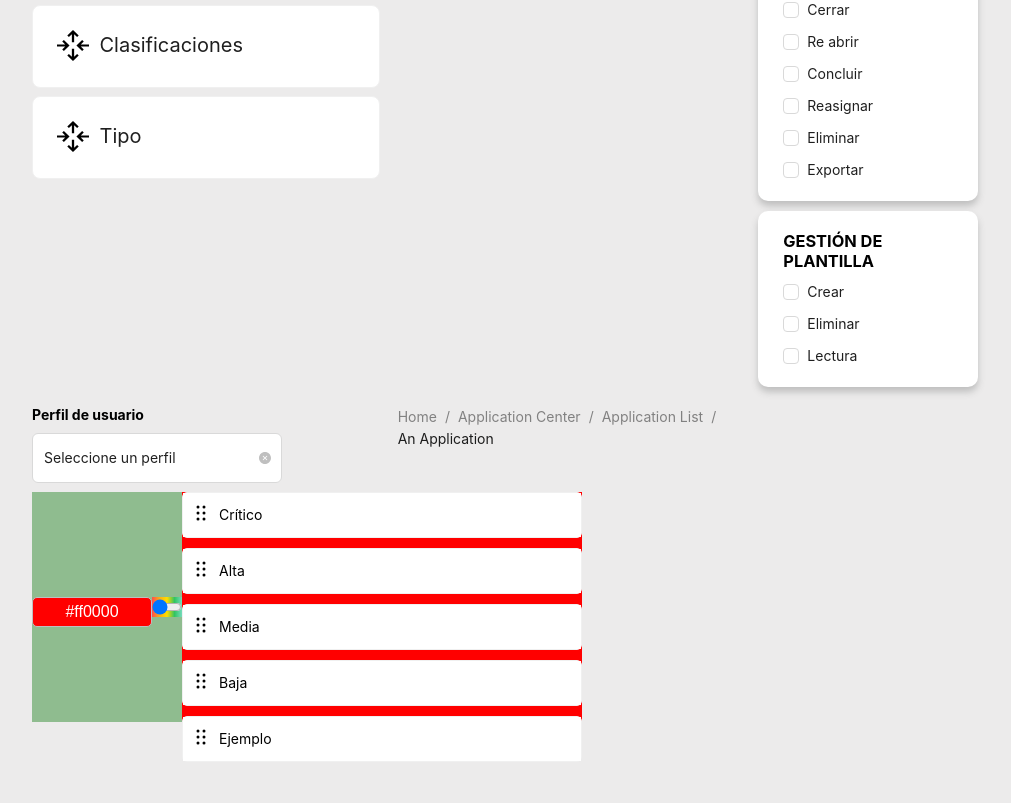
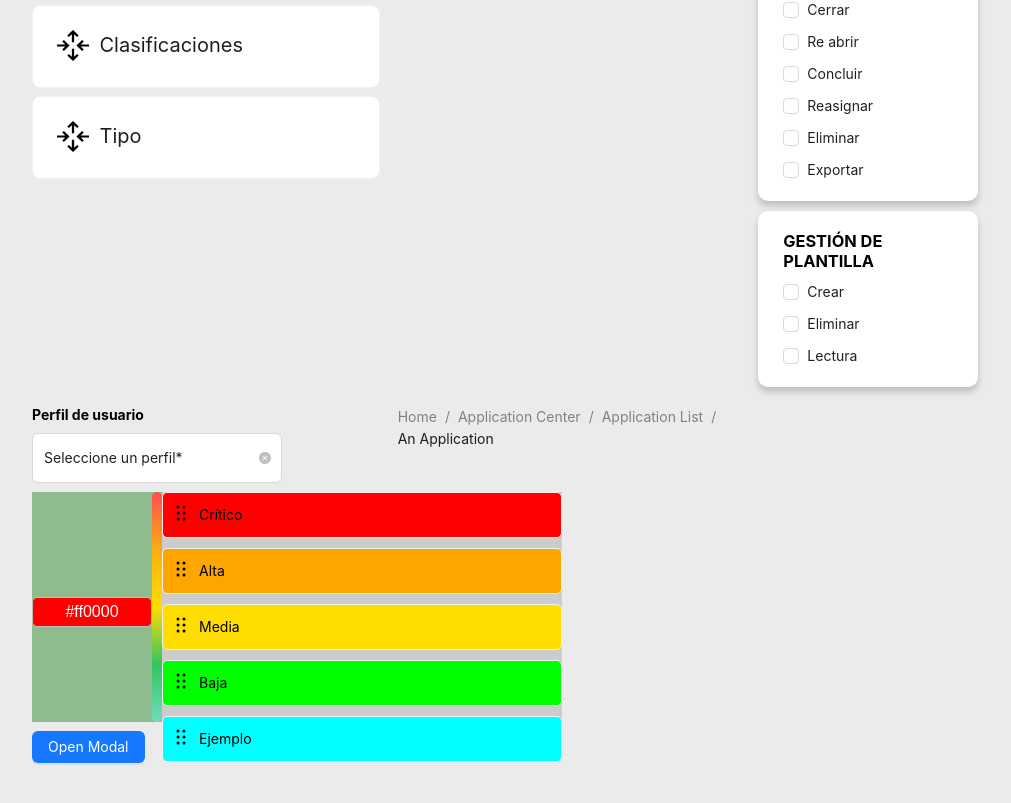
Before and after one commit to andersonNB/UIKITNelumbo, a Next.js app: page / in a window 1280 px wide. Shown: the part 524-1327 px from the top of the page, without its empty margins (64-1075 px from the left). Built offline with nearby package versions, Linux system fonts and the light colour scheme.

Commit message:
FEAUTRE: Se acomoda el drag para que escoja el color dependiendo de la posición, se crea modal personalizado

```diff
--- a/src/app/page.tsx
+++ b/src/app/page.tsx
@@ -20,6 +20,7 @@ import unOrderedList from "@/assets/icons/icon_ant_unordered_list_outlined.svg";
 import ArrowInside from "@/assets/icons/icon_carbon_router.svg";
 import iconEdit from "@/assets/icons/icon_edit.svg"
 import powerOn from "@/assets/icons/icon_powerOn.svg";
+import CustomModal from "@/components/user/Modal/Index";
 
 
 
@@ -163,6 +164,10 @@ export default function Home() {
         <Col span={24} style={{height:'auto'}}>
         <CustomDragDrop />
         </Col>
+
+        <Col span={8}>
+         <CustomModal />
+        </Col>
       </Row>
     </main>
   );
--- a/src/components/globals/ButtonPrimary/styles.module.scss
+++ b/src/components/globals/ButtonPrimary/styles.module.scss
@@ -9,7 +9,7 @@
 	width: 180px;
 	height: 50px;
 
-	&:hover {
+	&:not(:disabled):hover {
 		background-color: $macro-blue !important;
 		color: $macro-yellow !important;
 	}
@@ -18,13 +18,14 @@
 		width: 300px;
 	}
 
-	&.button-drawer{
+	&.button-drawer:not(:disabled) {
 		background-color: #ffff;
 		color: $macro-blue !important;
 		border: 1px solid $macro-blue;
 
-		&:hover{
-			background-color: #ffff !important;
+		&:hover {
+			background-color: $macro-blue !important;
+			color: $macro-yellow !important;
 		}
 	}
 }
--- a/src/components/globals/ColorPicker/index.tsx
+++ b/src/components/globals/ColorPicker/index.tsx
@@ -44,14 +44,14 @@ const ColorPicker = ({ onChange, newColor, setFinalColorSon }) => {
     return (
         <div className={styles['color-picker-container']}>
             <div className={styles['color-picker-bar']}>
-                <input
+                {/* <input
                     type="range"
                     min="0"
                     max="100"
                     value={newColor}
                     className={styles['color-range']}
                     onChange={onChange}
-                />
+                /> */}
             </div>
             <input
                 type="text"
--- a/src/components/globals/ColorPicker/styles.module.scss
+++ b/src/components/globals/ColorPicker/styles.module.scss
@@ -6,17 +6,16 @@
 	align-items: center;
 	background-color: darkseagreen;
 	flex-direction: row-reverse;
-	// transform: rotate(90deg);
     height:auto;
     justify-content: flex-start;
-    // width: 100%;
 }
 
 .color-picker-bar {
-	width: 30px;
-	height: 20px;
-	background: linear-gradient(to right, $macro-error, $macro-warning, $macro-yellow, $macro-low-priority, $macro-low-priority-light);
+	width: 10px;
+	height: 100%;
+	background: linear-gradient(to bottom, $macro-error, $macro-warning, $macro-yellow, $macro-low-priority, $macro-low-priority-light);
 	position: relative;
+	border-radius: 20px;
 }
 
 .color-range {
--- a/src/components/globals/Drag/Index.tsx
+++ b/src/components/globals/Drag/Index.tsx
@@ -21,11 +21,23 @@ const QuoteList = React.memo(function QuoteList({ quotes }) {
 
 export function CustomDragDrop() {
 
+
+    const getColor = (index) => {
+        const colors = [
+            '#FF0000', // Red
+            '#FFA500', // Orange
+            '#FFDD00', // Yellow
+            '#00FF00', // Green
+            '#00FFFF'  // Cyan
+        ];
+        return colors[index % colors.length];
+    };
     const [finalColorSon, setFinalColorSon] = useState();
     const initial = ['Crítico', 'Alta', 'Media', 'Baja', 'Ejemplo',].map((content, index) => {
         const custom = {
             id: `id-${index}`,
-            content: <ItemDrag content={content} />
+            content: <ItemDrag content={content} />,
+            color: getColor(index),
         };
         return custom;
     });
@@ -48,9 +60,14 @@ export function CustomDragDrop() {
             result.source.index,
             result.destination.index
         );
-        setState({ quotes });
-        // 1.Setearle el color a la card que corresponda, dependiendo de donde la
-        // situen en el colorpicker
+
+
+        const updatedQuotes = quotes.map((quote, index) => ({
+            ...quote,
+            color: getColor(index) // Update color based on new index
+        }));
+
+        setState({ quotes: updatedQuotes });
     }
 
     function handleColorChange(valueColor) {
@@ -58,19 +75,20 @@ export function CustomDragDrop() {
         setNewColor(Number(valueColor.target.value));
     }
 
+    // console.log({state});
     return (
         <DragDropContext onDragEnd={onDragEnd}>
             <Droppable droppableId="list">
                 {provided => (
-                        <div
+                    <div
                         className={styles['main-container']}
                         ref={provided.innerRef}
                         {...provided.droppableProps}
-                        style={{ backgroundColor: finalColorSon, height:'auto' }}>
-                            <ColorPicker onChange={handleColorChange} newColor={newColor} setFinalColorSon={setFinalColorSon} />
-                            <QuoteList quotes={state.quotes} />
-                            {provided.placeholder}
-                        </div>
+                        style={{  height: '280px !important', background:'#ccc' }}>
+                        <ColorPicker onChange={handleColorChange} newColor={newColor} setFinalColorSon={setFinalColorSon} />
+                        <QuoteList quotes={state.quotes} />
+                        {provided.placeholder}
+                    </div>
                 )}
             </Droppable>
         </DragDropContext>
--- a/src/components/globals/Drag/ListItemsDrag.tsx
+++ b/src/components/globals/Drag/ListItemsDrag.tsx
@@ -17,6 +17,7 @@ export const ListItemsDrag = ({ quotes }:{quotes:{content:String}[]}) => {
                 ref={provided.innerRef}
                 {...provided.draggableProps}
                 {...provided.dragHandleProps}
+                 style={{ ...provided.draggableProps.style, backgroundColor: quote.color }}
               >
                 {quote.content}
               </div>
--- a/src/components/globals/Drag/styles.module.scss
+++ b/src/components/globals/Drag/styles.module.scss
@@ -23,7 +23,7 @@
 .item{
     display: flex;
     align-items: center;
-    background-color: #FFFFFF;
+    // background-color: #FFFFFF;
     flex-direction: row;
     height: 100%;
     width: 100%;
--- a/src/components/globals/Select/index.tsx
+++ b/src/components/globals/Select/index.tsx
@@ -2,23 +2,27 @@
 import React from 'react';
 import { Select, Space } from 'antd';
 import styles from './styles.module.scss'
+import clsx from 'clsx';
 
 const handleChange = (value: string) => {
     console.log(`selected ${value}`);
 };
 
-const CustomSelect = ({ title, optionSelect }: { title: String, optionSelect: { value: String, label: String }[] }) => {
+const CustomSelect = ({ title, optionSelect,fullWidth }: { title: String, optionSelect: { value: String, label: String }[], fullWidth:Boolean }) => {
 
+    const wrapperWidth = clsx(styles['custom-select'], {
+        [styles['full-width']]:fullWidth
+    });
 
     return (
         <div className={styles.wrapperSelect}>
             <h4>{title}</h4>
             <Select
-                defaultValue="Seleccione un perfil"
+                defaultValue="Seleccione un perfil*"
                 allowClear
                 onChange={handleChange}
                 options={optionSelect}
-                className={styles['custom-select']}
+                className={wrapperWidth}
             />
         </div>
     )
--- a/src/components/globals/Select/styles.module.scss
+++ b/src/components/globals/Select/styles.module.scss
@@ -1,10 +1,14 @@
-.custom-select {
-    width: 250px;
-    height: 50px;
+.wrapperSelect {
+	display: flex;
+	flex-direction: column;
+	gap: 10px;
 }
 
-.wrapperSelect {
-    display: flex;
-    flex-direction: column;
-    gap: 10px;
+.custom-select {
+	height: 50px;
+	width: 250px;
+
+	&.full-width {
+		width: -webkit-fill-available !important;
+	}
 }
--- /dev/null
+++ b/src/components/user/Modal/Index.tsx
@@ -0,0 +1,59 @@
+import React, { useState } from 'react';
+import { Button, Modal, Row, Col } from 'antd';
+import CustomSelect from '@/components/globals/Select';
+import styles from './styles.module.scss';
+
+
+const optionSelect = [
+  { value: '1', label: 'Analista Jr' },
+  { value: '2', label: 'Analista Senior' },
+  { value: '3', label: 'Analista Master' },
+  { value: '4', label: 'Moderador' },
+  { value: '5', label: 'Manejador BD' },
+  { value: '6', label: 'Mesa de Ayuda' }
+]
+
+const propsStyleModal = { header: { fontWeight: 'bold', textAlign: 'center', paddingBottom: 15 } }
+
+const CustomModal: React.FC = () => {
+
+  const [isModalOpen, setIsModalOpen] = useState(false);
+
+  const showModal = () => {
+    setIsModalOpen(true);
+  };
+  const handleCancel = () => {
+    setIsModalOpen(false);
+  };
+
+  return (
+    <>
+      <Button type="primary" onClick={showModal}>
+        Open Modal
+      </Button>
+      <Modal
+        title="Perfil de Usuario"
+        open={isModalOpen}
+        footer={null}
+        styles={propsStyleModal}
+        width={400}
+        onCancel={handleCancel}
+      >
+        <Row gutter={[9, 30]}>
+          <Col span={24}>
+            <CustomSelect
+              title='Seleccione el perfil del usuario'
+              optionSelect={optionSelect}
+              fullWidth={true}
+            />
+          </Col>
+          <Col span={24} style={{ textAlign: 'center' }} >
+            <Button className={styles.button} onClick={handleCancel} >Aceptar</Button>
+          </Col>
+        </Row>
+      </Modal>
+    </>
+  );
+};
+
+export default CustomModal;
--- /dev/null
+++ b/src/components/user/Modal/styles.module.scss
@@ -0,0 +1,9 @@
+@import '../../../styles/main.scss';
+
+
+.button {
+    background-color: $macro-blue !important;
+    width: 120px;
+    height: 46px;
+    color: white !important;
+}
```
